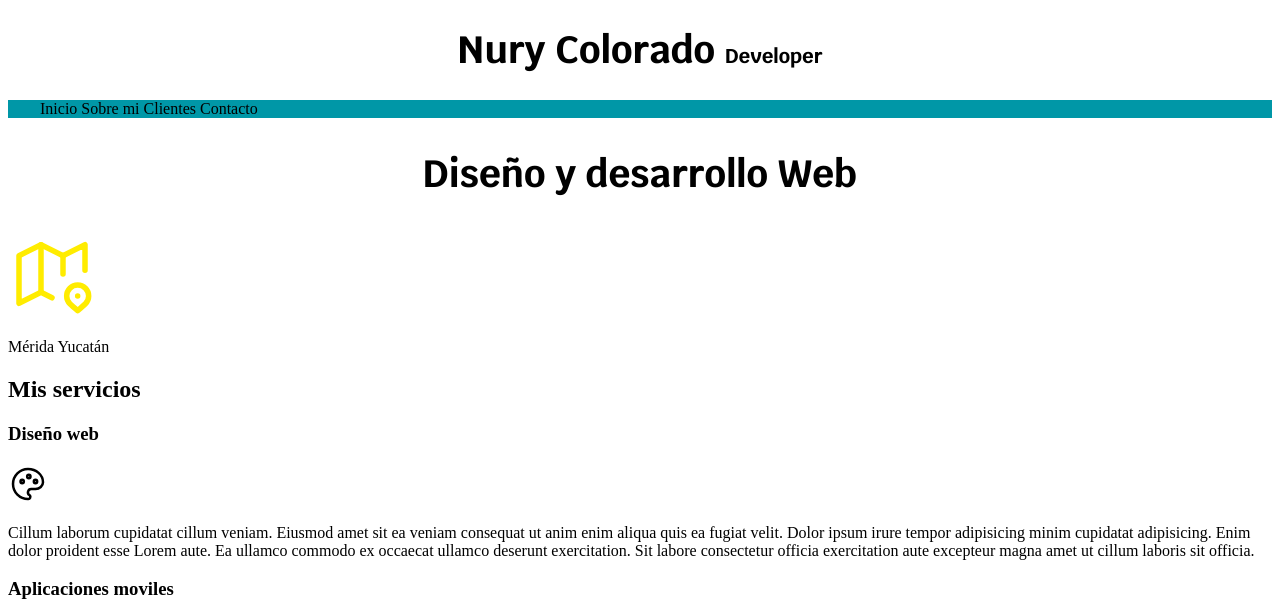
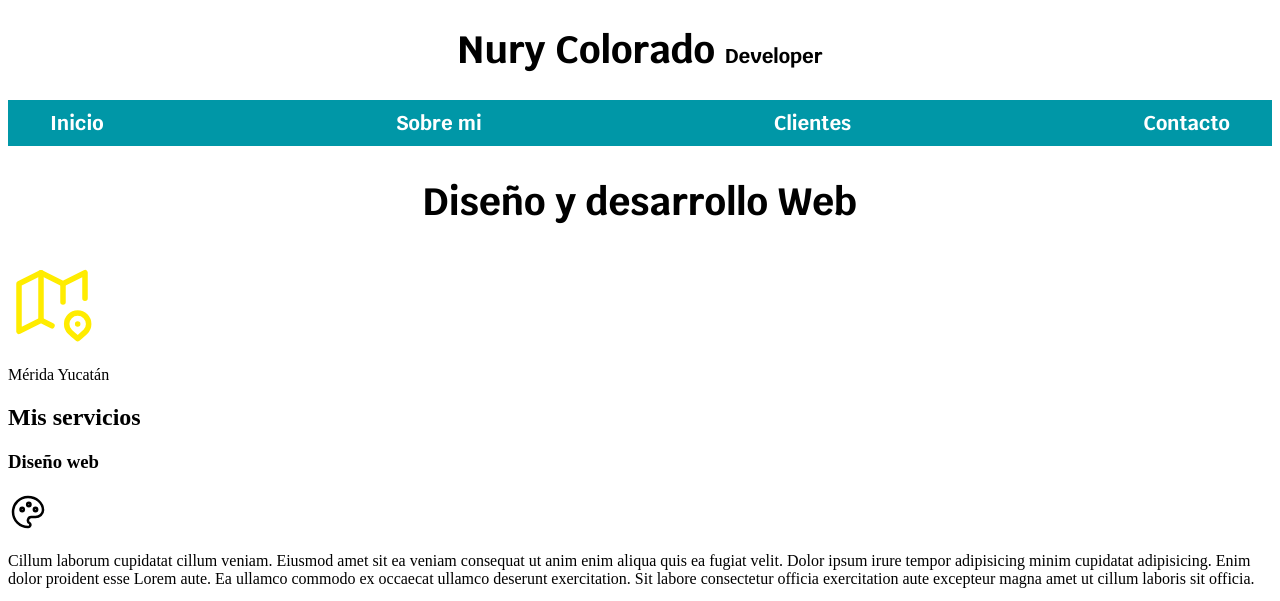
Before and after one commit to NuryColor21/Developer-Web-Site, a plain HTML site: page index.html in a window 1280 px wide. Shown: the top 601 px of the page. Drawn offline with Linux system fonts and the light colour scheme.

Commit message:
Clase 06 noviembre modificacion del nav

```diff
--- a/css/main.css
+++ b/css/main.css
@@ -35,6 +35,7 @@ body{
 
 }
 */
+/*Esto es dentro del nav, la clase la llamamos navegacion-principal contenedor*/
 .contenedor{
     width: 120rem;
     /*margin-top: 0;
@@ -47,5 +48,37 @@ body{
 
 .nav-bg{
     background-color: var(--secundario);
+    font-family: Arial, Helvetica, sans-serif;
+    font-family: 'Krub', sans-serif;
+}
+
+.navegacion-principal{
+    display: flex;
+    flex-direction: column;
+    justify-content: space-between;
+    font-weight: bold;
+    font-size: 2rem;
 
 }
+
+.navegacion-principal a{
+    padding: 1rem; /*Aqui se coloca el padding para que se refleje con el hover*/
+    /*display: block;  Para poner los elementos uno sobre otro*/
+    color: var(--blanco); /*Color de la letra*/
+    text-decoration: none;
+}
+
+/*Para cuuando pasemos el raton sobre los elementos de la navegacion*/
+.navegacion-principal :hover{
+    padding: 1rem; /*Aqui se coloca el padding para que se refleje con el hover y sea del mismo tamaño que el contenido de la navegacion principal*/
+    background-color: var(--primario);
+    color: var(--oscuro);
+
+}
+
+@media (min-width: 768px) {
+    .navegacion-principal{
+        flex-direction: row; /*Para que se acomode como filas cuando se haga mas pequena la pantalla*/
+
+    }
+ }
--- a/index.html
+++ b/index.html
@@ -20,14 +20,14 @@
     <body>
         <header>
             <h1 class="titulo"> Nury Colorado <span>Developer</span> </h1>
-            <div class=nav-bg>
-            <nav class= "navegacion-principal contenedor">
-                    <a hrfe="#">Inicio</a>
-                    <a hrfe="#">Sobre mi</a>
-                    <a hrfe="#">Clientes</a>
-                    <a hrfe="#">Contacto</a>
-            </nav>
-        </div>
+            <div class="nav-bg">
+                <nav class="navegacion-principal contenedor">
+                    <a href="#">Inicio</a>
+                    <a href="#">Sobre mi</a>
+                    <a href="#">Clientes</a>
+                    <a href="#">Contacto</a>
+                </nav>
+            </div>
             <section>
                 <h2 class="titulo">Diseño y desarrollo Web</h2>
                 <svg xmlns="http://www.w3.org/2000/svg" class="icon icon-tabler icon-tabler-map-pin-2" width="88" height="88" viewBox="0 0 24 24" stroke-width="1.5" stroke="#ffec00" fill="none" stroke-linecap="round" stroke-linejoin="round">
@@ -37,13 +37,8 @@
                     <path d="M15 7v5" />
                     <path d="M21.121 20.121a3 3 0 1 0 -4.242 0c.418 .419 1.125 1.045 2.121 1.879c1.051 -.89 1.759 -1.516 2.121 -1.879z" />
                     <path d="M19 18v.01" />
-                  </svg>
+                </svg>
                 <p>Mérida Yucatán</p>
-
-
-
-
-
             </section>
         </header>
 
```
